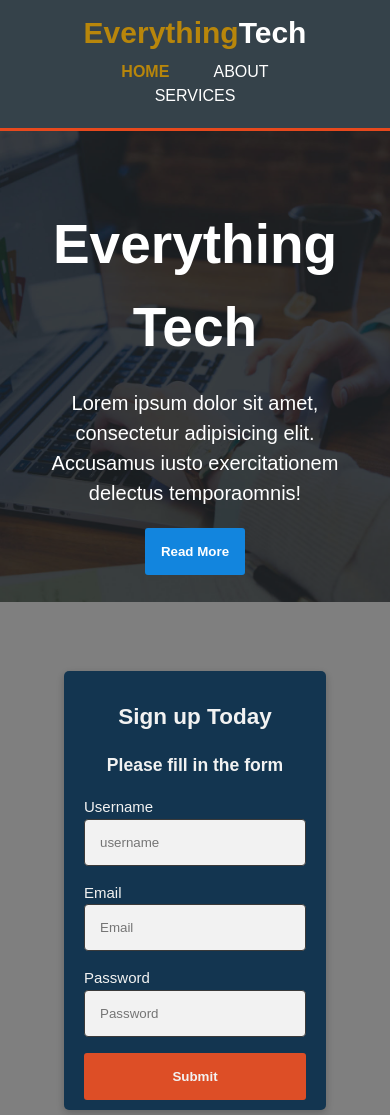
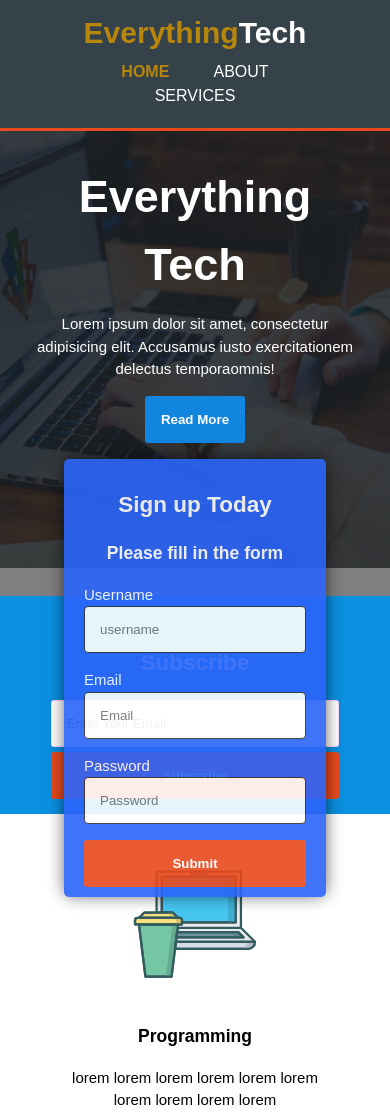
Before and after one commit to gcodiac/Tech, a plain HTML site: page index.html in a window 390 px wide. Shown: the top 1115 px of the page. Drawn offline with Linux system fonts and the light colour scheme.

Commit message:
Update style.css
added padding top to the newsletter section

```diff
--- a/css/style.css
+++ b/css/style.css
@@ -137,12 +137,12 @@ header a:hover {
 	top: 70px;
 	left: 0;
 	width: 100%;
-	height: 63vh;
+	height: 59vh;
 	z-index: -3;
 }
 #showcase {
 	background-color: rgba(0, 0, 0, 0.5);
-	/* min-height: 52vh; */
+	height: 55vh;
 	color: white;
 	text-align: center;
 	display: flex;
@@ -158,6 +158,9 @@ header a:hover {
 	margin: 4rem;
 	background-color: #082e4b;
 	opacity: 0.9;
+	box-shadow: 0px -1px 18px -2px rgba(244, 219, 219, 0.8);
+	-webkit-box-shadow: 0px -1px 18px -2px rgba(85, 79, 79, 0.8);
+	-moz-box-shadow: 0px -1px 18px -2px rgba(223, 205, 205, 0.8);
 }
 #form .form-group {
 	margin-bottom: 1rem;
@@ -341,9 +344,25 @@ footer {
 	}
 	#showcase {
 		flex-direction: column;
+		justify-content: start;
 	}
 	#showcase h1 {
-		margin-top: 40px;
+		margin-top: 0px;
+		font-size: 45px;
+	}
+	#showcase #form {
+		background-color: rgb(43, 101, 249);
+		margin-top: -1rem;
+		box-shadow: 0px -1px 18px -2px rgba(0, 0, 0, 0.8);
+		-webkit-box-shadow: 0px -1px 18px -2px rgba(0, 0, 0, 0.8);
+		-moz-box-shadow: 0px -1px 18px -2px rgba(0, 0, 0, 0.8);
+	}
+	#showcase p {
+		font-size: 15px;
+	}
+	#newsletter {
+		/* margin-top: 3rem; */
+		padding-top: 2rem;
 	}
 	#newsletter h1,
 	#newsletter form {
```
